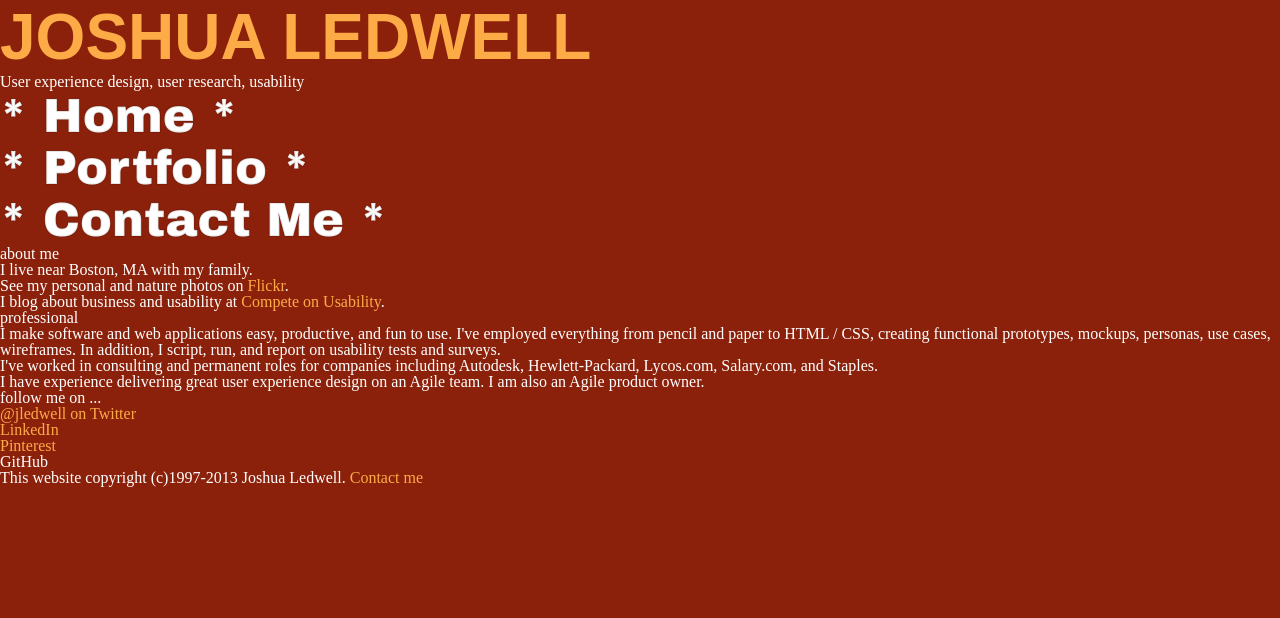
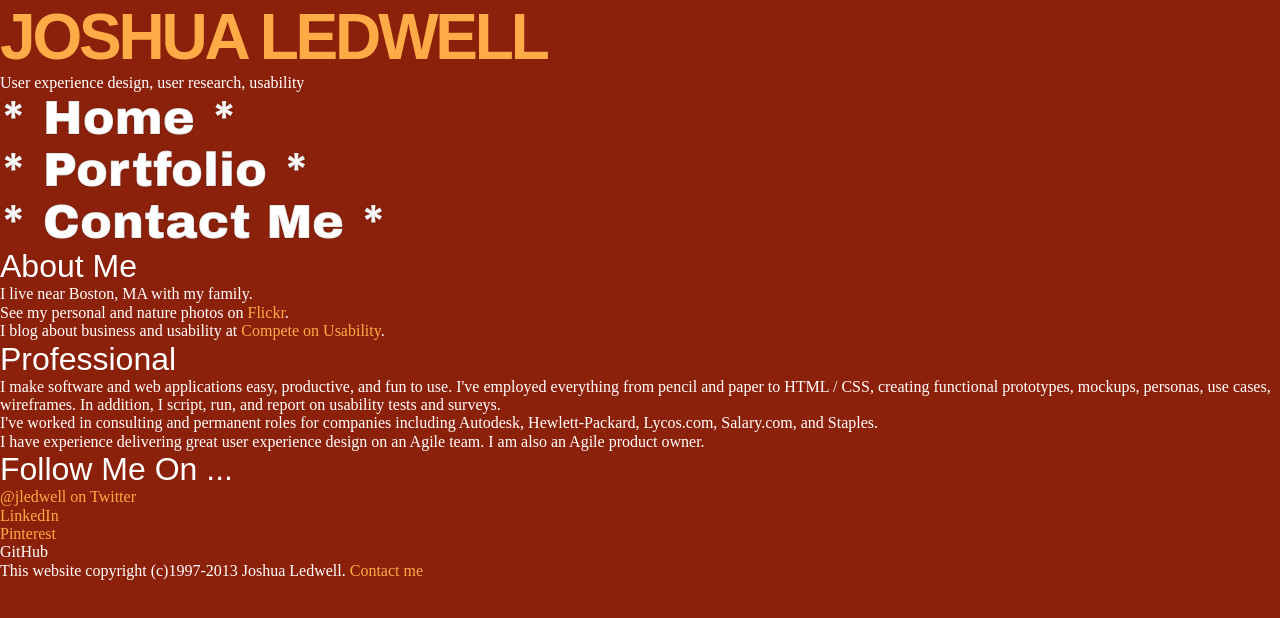
Before and after one commit to jledwell/joshualedwell.com, a plain HTML site: page index.html in a window 1280 px wide. Drawn offline with nearby package versions, Linux system fonts and the light colour scheme.

Commit message:
Updated homepage font styles

```diff
--- a/index.html
+++ b/index.html
@@ -1,7 +1,7 @@
 <!DOCTYPE html>
 <html>
 
-<!-- Homepage version 4 -->
+<!-- Homepage 2013 -->
 
 <head>
 	<meta charset="utf-8" />
@@ -17,7 +17,7 @@
   <link rel="stylesheet" type="text/css" media="all" href="./css/960.css" />
   <link rel="stylesheet" type="text/css" media="all" href="./css/site.css" />-->
 
-<script src="http://use.edgefonts.net/bebas-neue.js"></script>
+<script src="http://use.edgefonts.net/bebas-neue;podkova;kelly-slab.js"></script>
 
 <style type="text/css">
 
@@ -27,10 +27,22 @@ body {
   background-image: none;
 }
 
+p, li {
+  font-family: podkova, serif;
+  line-height: 1.15em;
+}
+
 h1 {
   color: #FDAB47;
-  font: bold 4em bebas-neue, sans-serif;
+  font: bold 4em kelly-slab, sans-serif;
   text-transform: uppercase;
+  letter-spacing: -0.05em;
+}
+
+h2 {
+  color: #FFF;
+  font: 2em bebas-neue, sans-serif;
+  text-transform: capitalize;
 }
 
 /* check out http://tympanus.net/codrops/2013/08/06/creative-link-effects/ */
@@ -42,7 +54,7 @@ a:hover { text-decoration: underline; }
 
 nav ul li {
   color: #fff;
-  font: 3em 'Arial Black', sans-serif;
+  font: bold 3em kelly-slab, 'Arial Black', Helvetica, sans-serif;
   -webkit-text-stroke: 2px rgba(0, 0, 0, 0.1);
   -webkit-font-smoothing:antialiased;
 }
```
